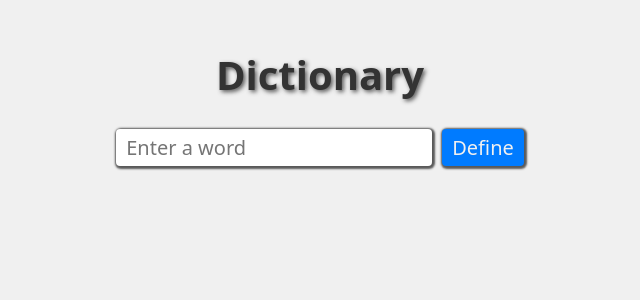
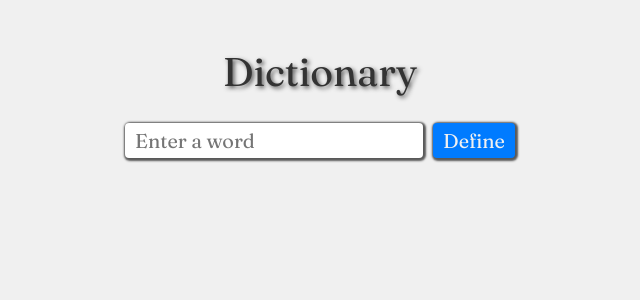
Before and after one commit to simon-mckindley/react-dictionary, a React (Vite) app: page / in a window 1280 px wide. Shown: the top 300 px of the page, without its empty margins (320-960 px from the left). Built offline with nearby package versions, Linux system fonts and the light colour scheme.

Commit message:
updated font

```diff
--- a/src/index.css
+++ b/src/index.css
@@ -1,5 +1,12 @@
+@font-face {
+  font-family: 'Fraunces';
+  src: url('./assets/Fraunces-VariableFont.ttf') format('truetype');
+  font-weight: 400;
+  font-style: normal;
+}
+
 :root {
-  font-family: system-ui, Avenir, Helvetica, Arial, sans-serif;
+  font-family: 'Fraunces', serif;
   font-size: 20px;
 
   --white: #f0f0f0;
```
Also changed, not shown: src/assets/Fraunces-VariableFont.ttf (added).
